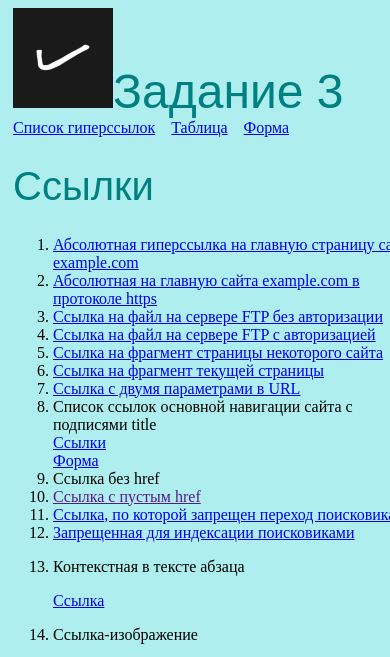
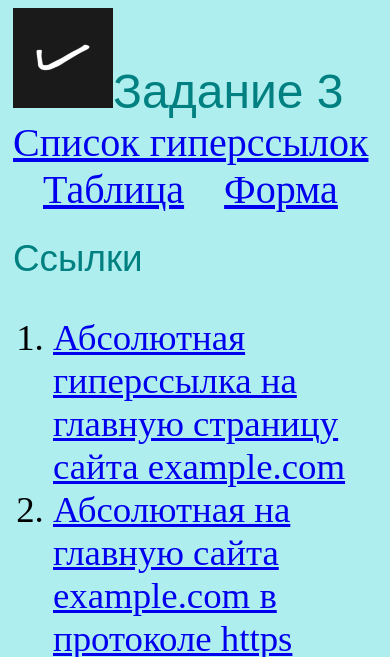
Before and after one commit to s0169495/s0169495.github.io, a PHP site: page /web3/index.html in a window 390 px wide; the page is wider, and only the part inside the window is pictured. Shown: the top 657 px of that part. Run offline with PHP 8.4, Linux system fonts and the light colour scheme.

Commit message:
Update index.css

```diff
--- a/web3/index.css
+++ b/web3/index.css
@@ -1,5 +1,4 @@
-
-  @media screen and (max-width: 1100px) {
+ @media screen and (max-width: 1100px) {
 
   h1,
   h2, h3 {
@@ -23,14 +22,17 @@
   h1, ol, h3, form, table{
       margin-left: 5px;
       width:100%;
+      font-size: 230%;
   }
   table {
       border: 3px solid grey;
   }
   nav{
       margin-left: 5px;
+      font-size: 250%;
   }
 }
+
 
 
 @media screen and (min-width: 1101px){
```
